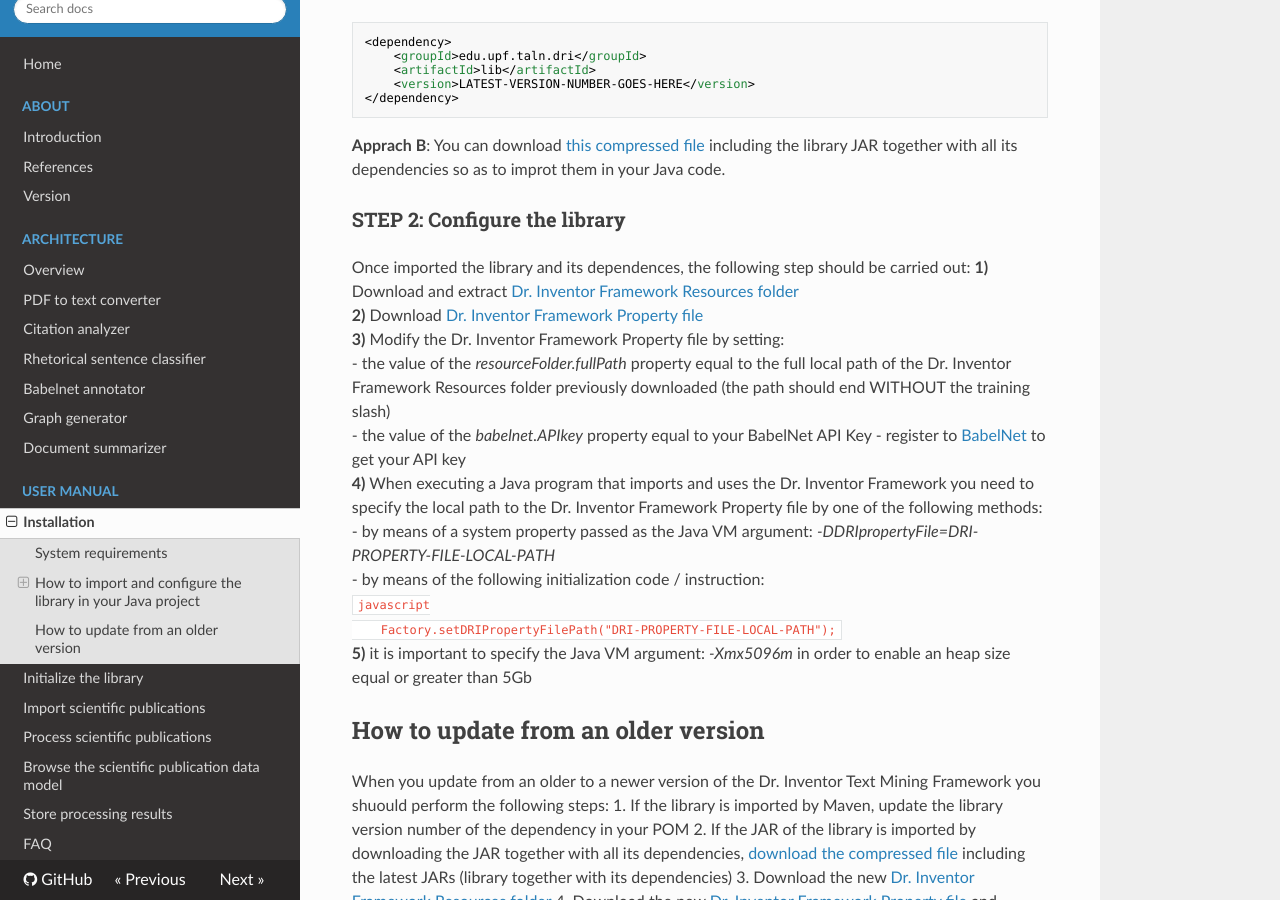
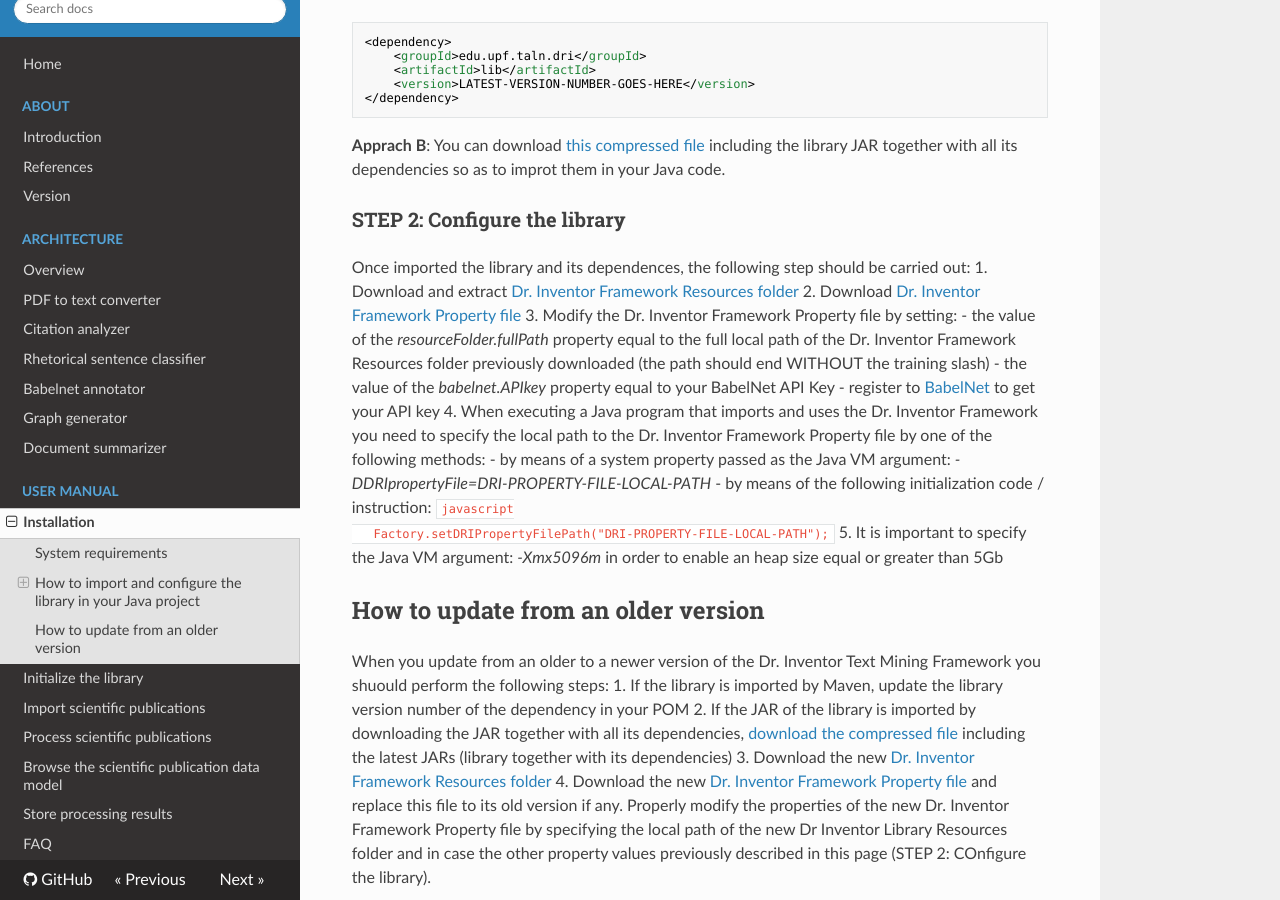
Before and after one commit to abe-iop/driframework, an MkDocs documentation site: the page built from doc/Installation.md, in a window 1280 px wide and 900 px high, scrolled down 824 px. Built offline with MkDocs 1.6.1, drawn with Linux system fonts in a browser that asks for light colours; nearby versions of some CDN libraries; old or Windows-style settings are respelled for this version of MkDocs.

Commit message:
Updates to documentation

````diff
--- a/doc/Installation.md
+++ b/doc/Installation.md
@@ -39,18 +39,19 @@ and the following dependency (the number of the latest version of the Dr. Invent
 
 ### STEP 2: Configure the library
 Once imported the library and its dependences, the following step should be carried out:
-**1)** Download and extract [Dr. Inventor Framework Resources folder](http://backingdata.org/dri/library/latest/resourceFolder.html)
-**2)** Download [Dr. Inventor Framework Property file](http://backingdata.org/dri/library/latest/configurationFile.html)
-**3)** Modify the Dr. Inventor Framework Property file by setting:
-	-  the value of the _resourceFolder.fullPath_ property equal to the full local path of the Dr. Inventor Framework Resources folder previously downloaded (the path should end WITHOUT the training slash)
-	-  the value of the _babelnet.APIkey_ property equal to your BabelNet API Key - register to [BabelNet](http://babelnet.org/) to get your API key
-**4)** When executing a Java program that imports and uses the Dr. Inventor Framework you need to specify the local path to the Dr. Inventor Framework Property file by one of the following methods:
-	-  by means of a system property passed as the Java VM argument: _-DDRIpropertyFile=DRI-PROPERTY-FILE-LOCAL-PATH_
-	-  by means of the following initialization code / instruction:
-   	```javascript
-   	Factory.setDRIPropertyFilePath("DRI-PROPERTY-FILE-LOCAL-PATH");
-   	```
-**5)** it is important to specify the Java VM argument: _-Xmx5096m_ in order to enable an heap size equal or greater than 5Gb
+1.  Download and extract [Dr. Inventor Framework Resources folder](http://backingdata.org/dri/library/latest/resourceFolder.html)
+2.  Download [Dr. Inventor Framework Property file](http://backingdata.org/dri/library/latest/configurationFile.html)
+3.  Modify the Dr. Inventor Framework Property file by setting:
+-  the value of the _resourceFolder.fullPath_ property equal to the full local path of the Dr. Inventor Framework Resources folder previously downloaded (the path should end WITHOUT the training slash)
+-  the value of the _babelnet.APIkey_ property equal to your BabelNet API Key - register to [BabelNet](http://babelnet.org/) to get your API key
+4.  When executing a Java program that imports and uses the Dr. Inventor Framework you need to specify the local path to the Dr. Inventor Framework Property file by one of the following methods:
+-  by means of a system property passed as the Java VM argument: _-DDRIpropertyFile=DRI-PROPERTY-FILE-LOCAL-PATH_
+-  by means of the following initialization code / instruction:
+   ```javascript
+   Factory.setDRIPropertyFilePath("DRI-PROPERTY-FILE-LOCAL-PATH");
+   ```
+5.  It is important to specify the Java VM argument: _-Xmx5096m_ in order to enable an heap size equal or greater than 5Gb
+
 
 ## How to update from an older version
 When you update from an older to a newer version of the Dr. Inventor Text Mining Framework you shuould perform the following steps:
````
Also changed, not shown: 1 other file.
